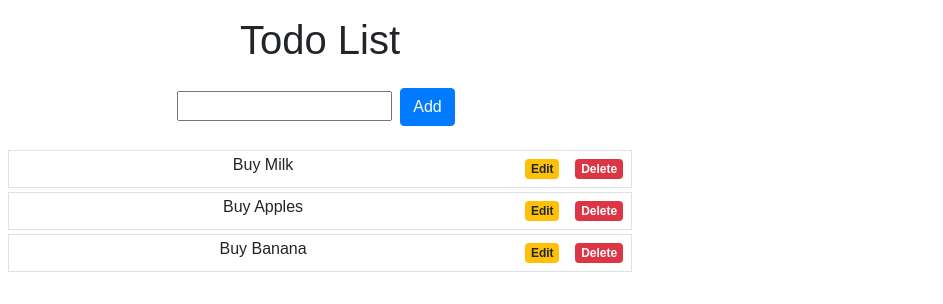
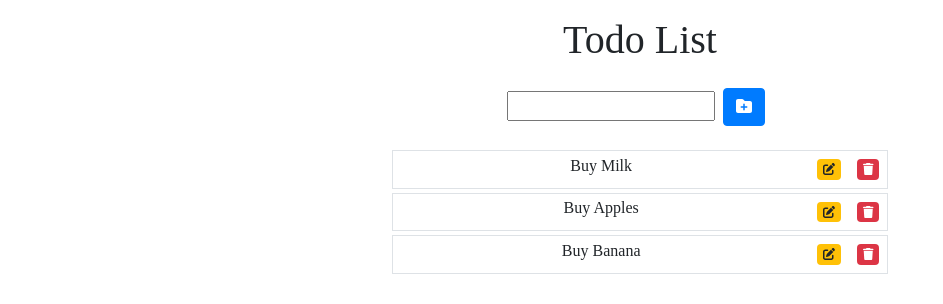
Before and after one commit to shahnawaz-pabon/to-do, a React (Create React App) app: page / in a window 1280 px wide. Shown: the top 304 px of the page, without its empty margins (0-943 px from the left). Built offline with nearby package versions, Linux system fonts and the light colour scheme.

Commit message:
fontawesome icons added for save, edit and delete todos

```diff
--- a/package.json
+++ b/package.json
@@ -3,6 +3,9 @@
   "version": "0.1.0",
   "private": true,
   "dependencies": {
+    "@fortawesome/fontawesome-svg-core": "^6.1.1",
+    "@fortawesome/free-solid-svg-icons": "^6.1.1",
+    "@fortawesome/react-fontawesome": "^0.1.18",
     "@testing-library/jest-dom": "^5.16.4",
     "@testing-library/react": "^13.0.1",
     "@testing-library/user-event": "^13.5.0",
--- a/src/components/AddTodo.js
+++ b/src/components/AddTodo.js
@@ -1,6 +1,8 @@
 import React, { useState } from "react";
 import { useDispatch } from "react-redux";
 import { v1 as uuid } from "uuid";
+import { FontAwesomeIcon } from "@fortawesome/react-fontawesome";
+import { faFolderPlus, faCirclePlus } from "@fortawesome/free-solid-svg-icons";
 
 import { addTodo } from "../redux/actions";
 
@@ -28,7 +30,7 @@
           setItemName("");
         }}
       >
-        Add
+        <FontAwesomeIcon icon={faFolderPlus} />
       </button>
     </div>
   );
--- a/src/components/TodoItems.js
+++ b/src/components/TodoItems.js
@@ -1,5 +1,7 @@
 import React, { useState } from "react";
 import { useDispatch } from "react-redux";
+import { FontAwesomeIcon } from "@fortawesome/react-fontawesome";
+import { faTrash, faPenToSquare } from "@fortawesome/free-solid-svg-icons";
 
 import { deleteTodo, updateTodo } from "../redux/actions";
 
@@ -48,13 +50,14 @@
           className="btn badge badge-warning m-2"
           onClick={() => setEditable(!editable)}
         >
-          Edit
+          <FontAwesomeIcon icon={faPenToSquare} />
         </span>
+
         <span
           className="btn badge badge-danger m-2"
           onClick={() => dispatch(deleteTodo(todo.id))}
         >
-          Delete
+          <FontAwesomeIcon icon={faTrash} />
         </span>
       </div>
     </div>
--- a/src/styles/main.css
+++ b/src/styles/main.css
@@ -1,10 +1,6 @@
 .todo-app {
-  font-family: sans-serif;
+  font-family: Ubuntu;
   text-align: center;
-  max-width: 50%;
-  align-items: center;
+  margin: 0 auto;
+  max-width: 40%;
 }
-
-/* .todo-container {
-  max-width: 200px;
-} */
```
Also changed, not shown: 1 other file (tests, documents, lock files or other folders).
